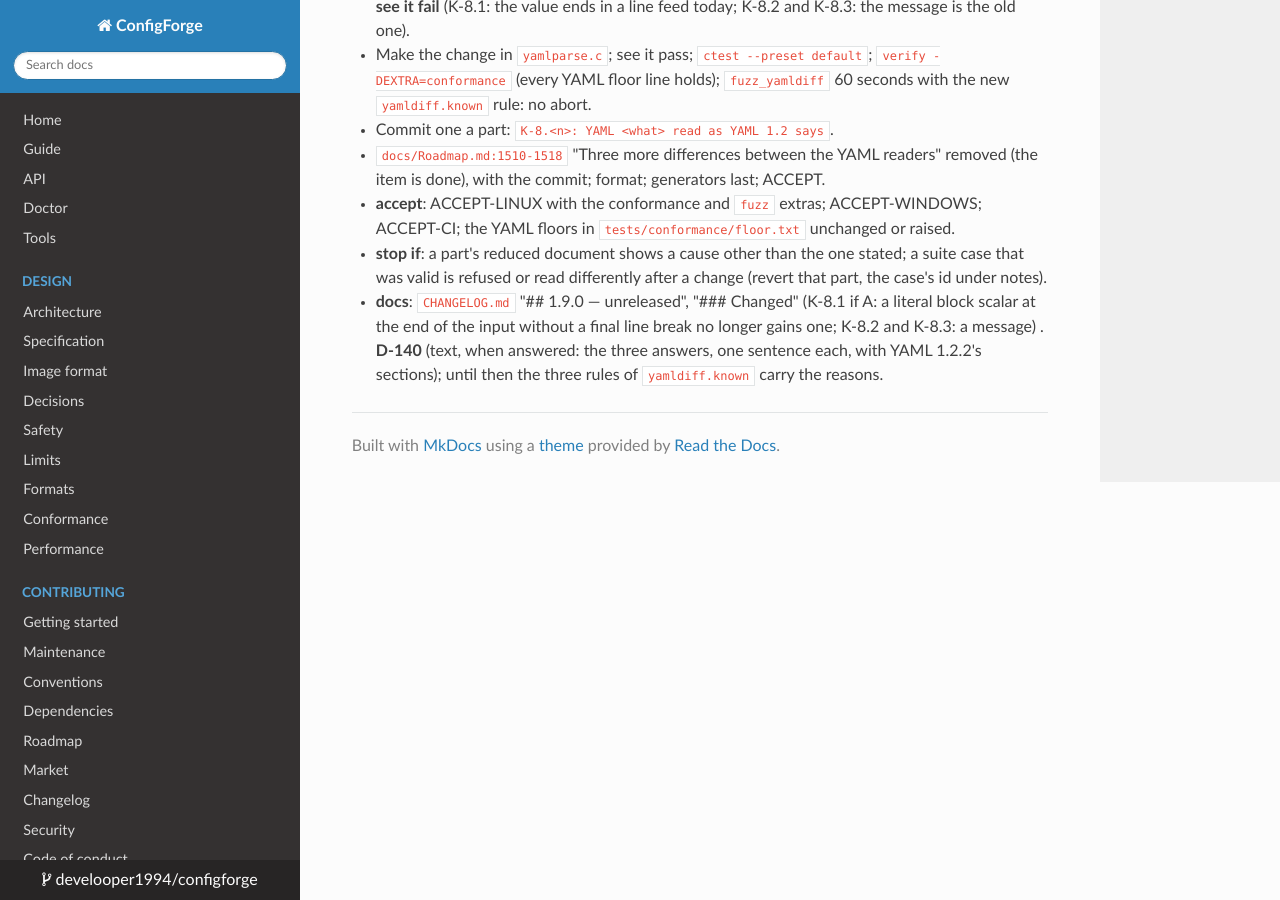
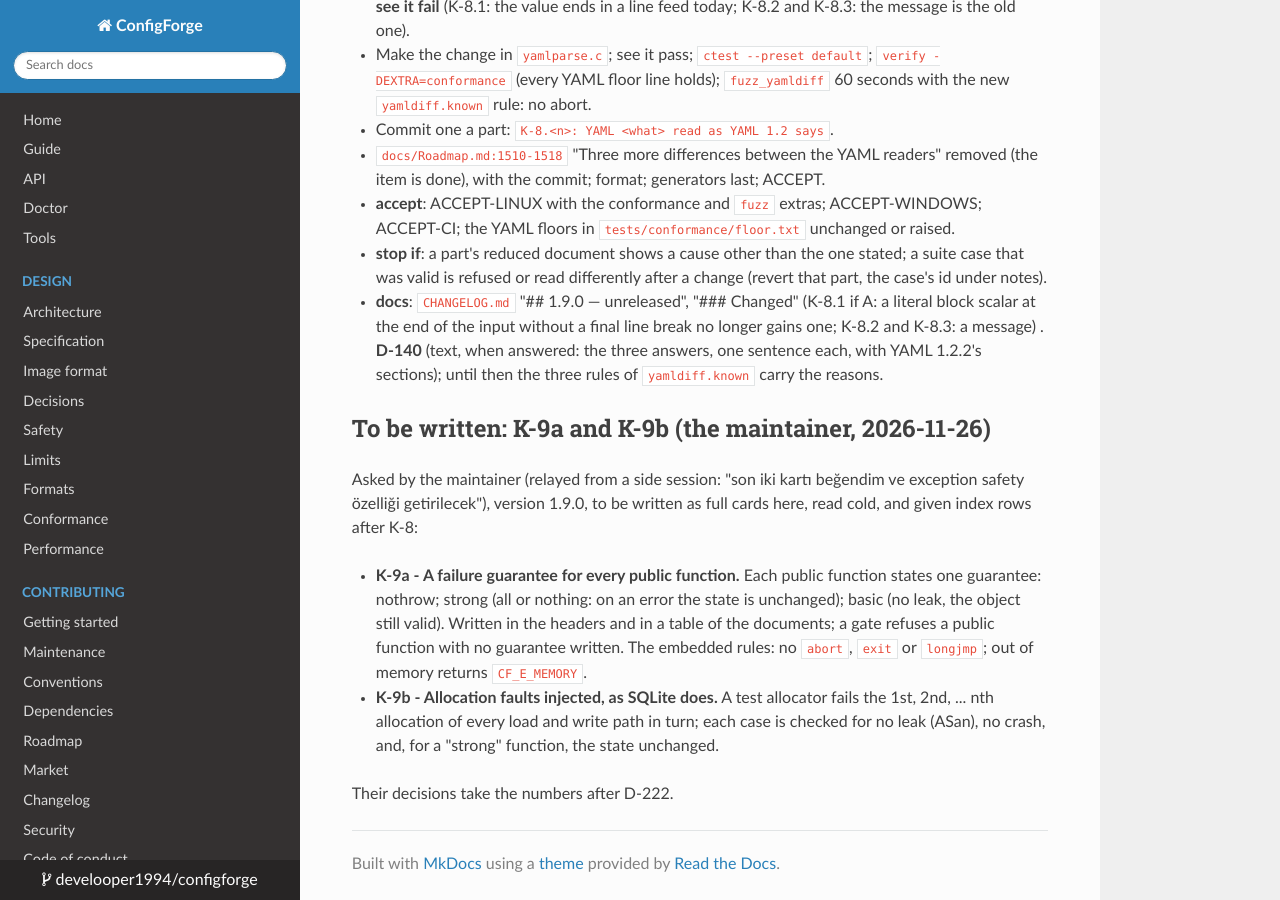
Before and after one commit to develooper1994/configforge, an MkDocs documentation site: the page built from docs/plan/K-correctness.md, in a window 1280 px wide and 900 px high, scrolled down 26697 px. Built offline with MkDocs 1.6.1, drawn with Linux system fonts in a browser that asks for light colours.

Commit message:
Plan: C-2a answered by the maintainer (D-222, an open cf_unit, the notation of durations and sizes); K-9a and K-9b asked for
C-2a, C-2b and C-1b are rewritten to D-222 before C-2a opens. K-9a (a
failure guarantee for every public function) and K-9b (allocation
faults injected) are to be written as cards, 1.9.0.

Co-Authored-By: Claude Opus 5.5 <noreply@anthropic.com>

```diff
--- a/docs/plan/K-correctness.md
+++ b/docs/plan/K-correctness.md
@@ -440,3 +440,23 @@ card marked **TO DECIDE** has no number until the maintainer answers; D-138
 * **accept**: ACCEPT-LINUX with the conformance and `fuzz` extras; ACCEPT-WINDOWS; ACCEPT-CI; the YAML floors in `tests/conformance/floor.txt` unchanged or raised.
 * **stop if**: a part's reduced document shows a cause other than the one stated; a suite case that was valid is refused or read differently after a change (revert that part, the case's id under notes).
 * **docs**: `CHANGELOG.md` "## 1.9.0 — unreleased", "### Changed" (K-8.1 if A: a literal block scalar at the end of the input without a final line break no longer gains one; K-8.2 and K-8.3: a message) . **D-140** (text, when answered: the three answers, one sentence each, with YAML 1.2.2's sections); until then the three rules of `yamldiff.known` carry the reasons.
+
+## To be written: K-9a and K-9b (the maintainer, 2026-11-26)
+
+Asked by the maintainer (relayed from a side session: "son iki kartı
+beğendim ve exception safety özelliği getirilecek"), version 1.9.0, to be
+written as full cards here, read cold, and given index rows after K-8:
+
+* **K-9a - A failure guarantee for every public function.** Each public
+  function states one guarantee: nothrow; strong (all or nothing: on an
+  error the state is unchanged); basic (no leak, the object still
+  valid). Written in the headers and in a table of the documents; a gate
+  refuses a public function with no guarantee written. The embedded
+  rules: no `abort`, `exit` or `longjmp`; out of memory returns
+  `CF_E_MEMORY`.
+* **K-9b - Allocation faults injected, as SQLite does.** A test
+  allocator fails the 1st, 2nd, ... nth allocation of every load and
+  write path in turn; each case is checked for no leak (ASan), no crash,
+  and, for a "strong" function, the state unchanged.
+
+Their decisions take the numbers after D-222.
```
Also changed, not shown: docs/Plan.md (+1 -1 lines), docs/plan/C-change.md (+7 -0 lines).
